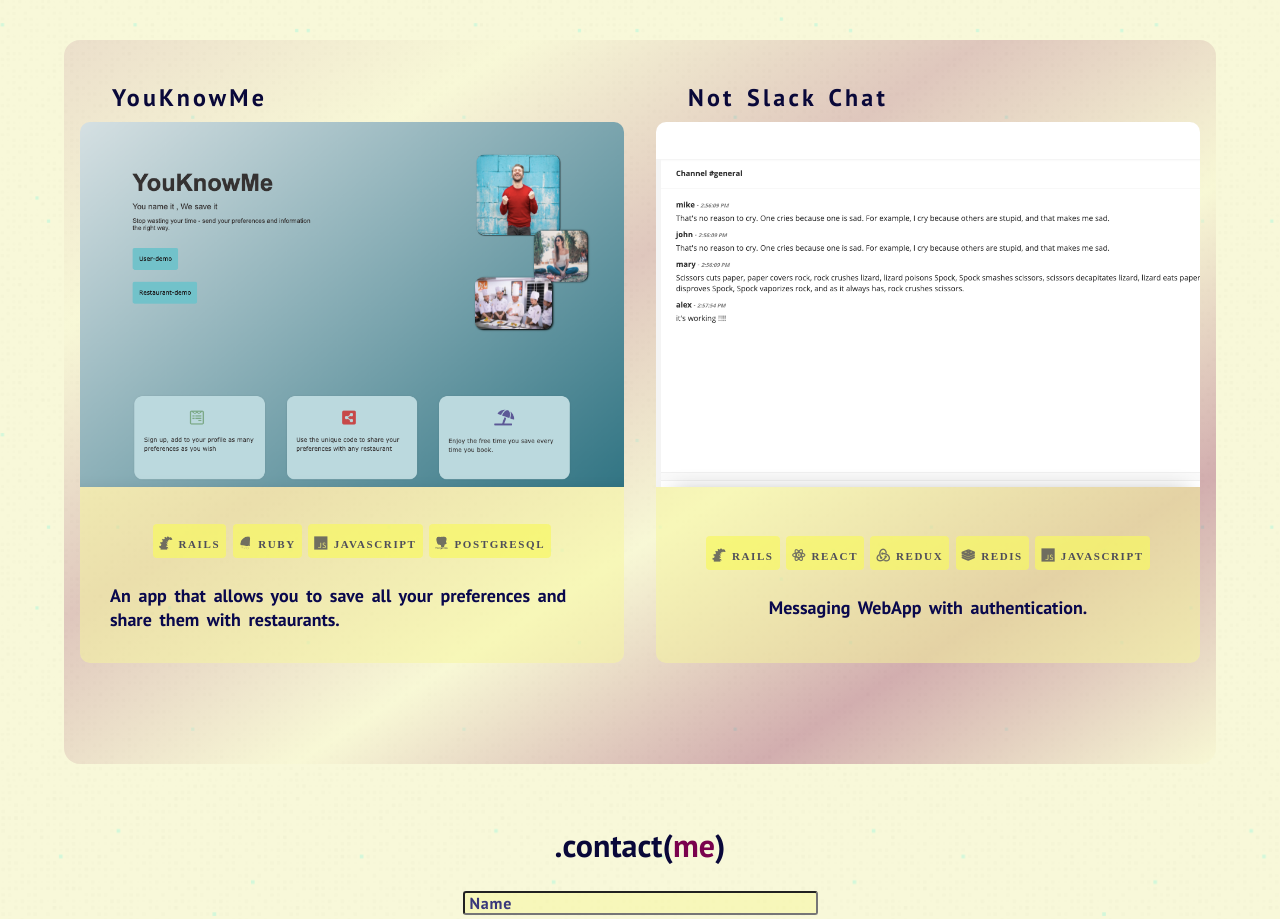
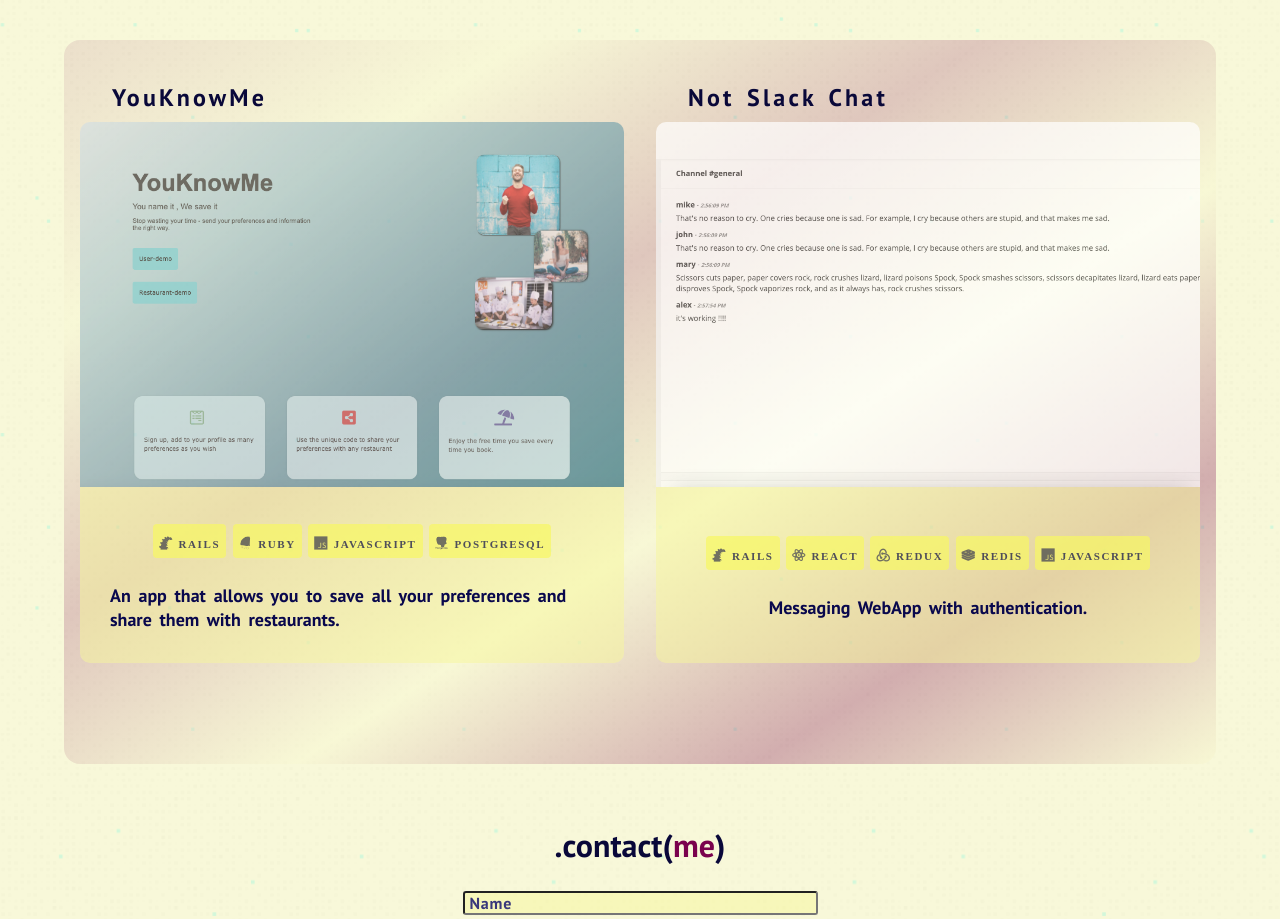
Before and after one commit to alex4tm/portfolio-v1, a React (Create React App) app: page / in a window 1280 px wide. Shown: the part 1621-2540 px from the top of the page. Built offline with nearby package versions, Linux system fonts and the light colour scheme.

Commit message:
lowered projects image opacity to not vibrate with background on different themes

```diff
--- a/src/components/Projects.css
+++ b/src/components/Projects.css
@@ -92,6 +92,7 @@
 }
 
 .projects__item__img {
+  opacity: 0.7;
   position: absolute;
   top: 0;
   right: 0;
@@ -103,7 +104,11 @@
   height: 100%;
   max-height: 100%;
   object-fit: cover;
-  transition: all 0.2s linear;
+  transition: all 0.3s ease-in-out;
+}
+
+.projects__item__link:hover .projects__item__img {
+  opacity: 1;
 }
 
 .projects__item__info {
```
